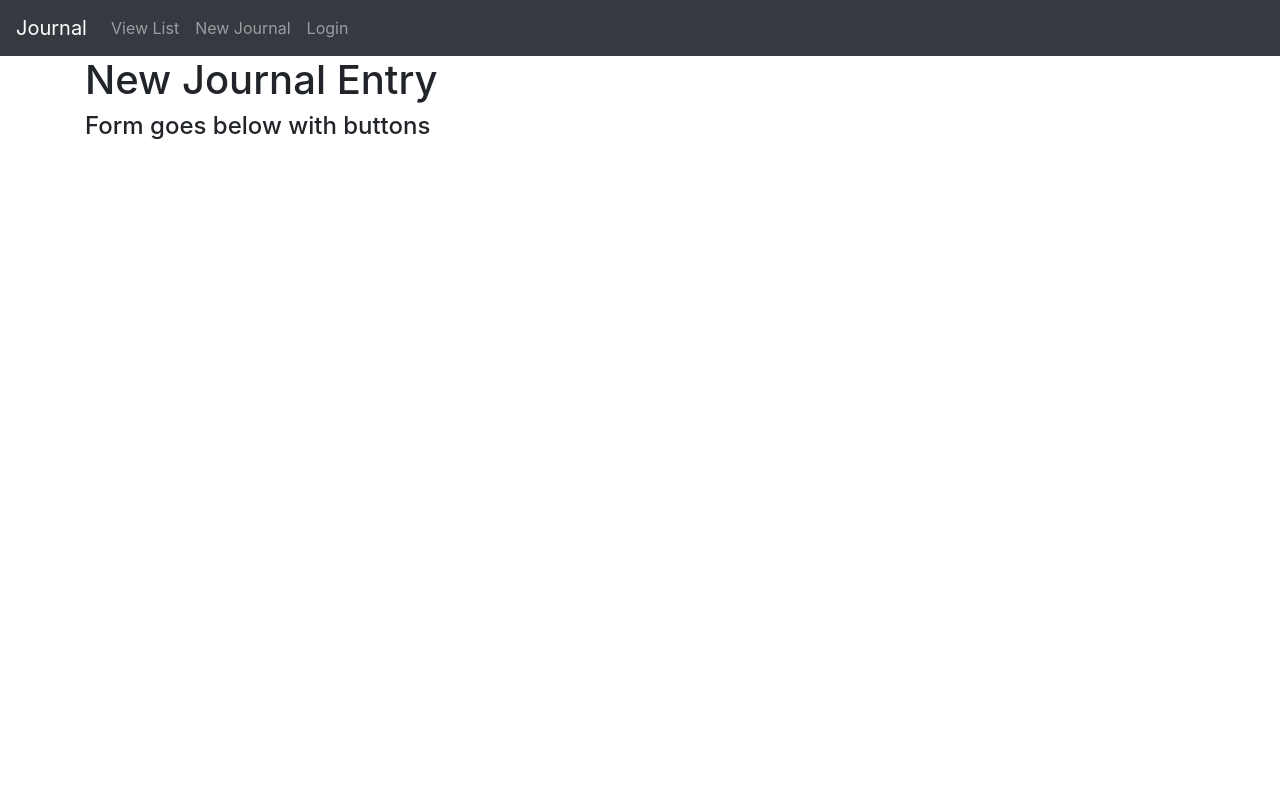
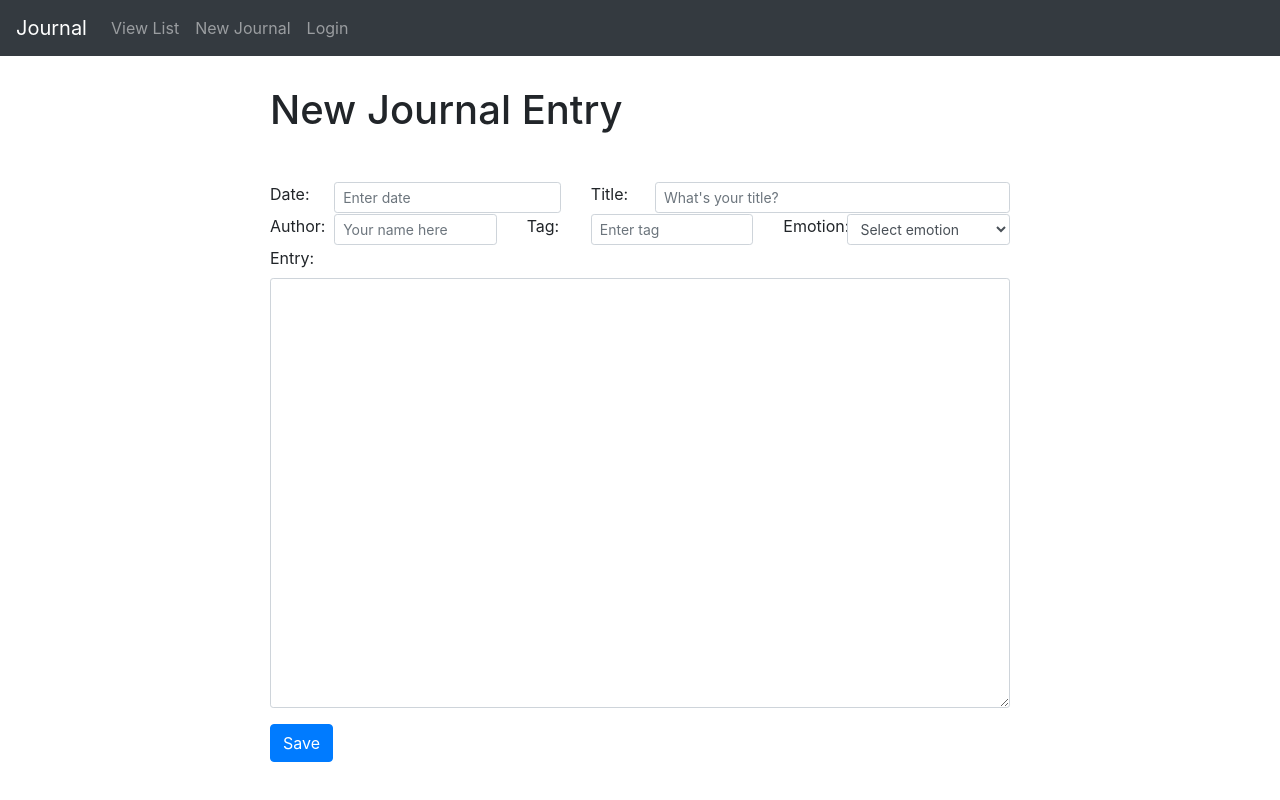
Before and after one commit to mjtoolbox/journal, a Flask app: page /new in a window 1280 px wide. Run offline with Flask 2, Linux system fonts and the light colour scheme; some libraries are stand-ins or nearby versions.

Commit message:
Journal almost done

```diff
--- a/app.py
+++ b/app.py
@@ -1,5 +1,6 @@
 from flask import Flask, render_template, request, redirect
 import sqlite3
+from sqlite3 import Error
 import sys
 from db import dbconnection
 
@@ -8,29 +9,151 @@ app = Flask(__name__)
 
 @app.route("/")
 def home():
-    testSelect()
     return render_template("welcome.html")
+
 
 @app.route("/journals")
 def journals():
+    rows = findAllJournals()
+    return render_template("journals.html", journals=rows)
 
-    return render_template("journals.html")
 
 @app.route("/new")
 def newJournal():
     return render_template("newJournal.html")
 
-@app.route("/view")
+
+@app.route("/addJournal", methods=['POST'])
+def addJournal():
+    msg = ""
+    try:
+        # Insert to DB
+        title = request.form['title']
+        date = request.form['date']
+        author = request.form['author']
+        tag = request.form['tag']
+        emotion = request.form['emotion']
+        content = request.form['content']
+
+        con = dbconnection()
+        cur = con.cursor()
+        cur.execute("INSERT INTO Journal (title, date, author, tag, emotion, content) VALUES (?,?,?,?,?,?); ",
+                    (title, date, author, tag, emotion, content))
+
+        con.commit()
+        msg = "Journal successfully saved"
+        return redirect("/journals")
+    except Error as e:
+        print("Hey there is an error: " + e)
+        msg = e
+    finally:
+        cur.close()
+        con.close()
+        # return render_template("result.html", msg=msg)
+
+
+@app.route("/edit/<int:id>")
+def editJournal(id):
+    try:
+        con = dbconnection()
+        cur = con.cursor()
+        cur.execute("select * from Journal where id = ?", (str(id),))
+        row = cur.fetchone()
+        print("Edit")
+        print(row)
+        if row:
+            return render_template("editJournal.html", aJournal=row)
+        else:
+            msg = "Cannot find the journal with this id"
+    except Error as e:
+        print("There is an error", e)
+        msg = e
+    finally:
+        cur.close()
+        con.close()
+
+
+@ app.route("/update", methods=["POST"])
+def updateJournal():
+    msg = ""
+    try:
+        _id = request.form['id']
+        title = request.form['title']
+        date = request.form['date']
+        # author = request.form['author']
+        tag = request.form['tag']
+        emotion = request.form['emotion']
+        content = request.form['content']
+
+        con = dbconnection()
+        cur = con.cursor()
+        cur.execute("UPDATE Journal SET title = ?, date = ?, content = ?, emotion = ?, tag = ? WHERE id = ?",
+                    (title, date, content, emotion, tag, _id))
+        con.commit()
+        msg = "Journal successfully updated!"
+        return redirect("/journals")
+    except Error as e:
+        print("Error " + e)
+        con.rollback()
+        msg = "There is an error, rollback the change."
+    finally:
+        cur.close()
+        con.close()
+
+
+@app.route("/delete/<int:id>")
+def deleteJournal(id):
+    msg = ""
+    try:
+        con = dbconnection()
+        cur = con.cursor()
+        cur.execute("delete from Journal where id = ?", (str(id),))
+        con.commit()
+        msg = "Journal deleted successfully!"
+        # return render_template("result.html", msg=msg)
+        return redirect("/journals")
+    except Error as e:
+        print("Error " + e)
+        con.rollback()
+        msg = "There is an error while deleting."
+    finally:
+        cur.close()
+        con.close()
+
+# def editJournal():
+#     msg = ""
+#     try:
+#         con = dbconnection()
+#         cur = con.cursor()
+#         cur.execute("SELECT * FROM Journal WHERE id = ?", str(1))
+#         row = cur.fetchone()
+#         if row:
+#             return render_template("editJournal.html", aJournal=row)
+#         else:
+#             msg = "Cannot find the journal with this id"
+#     except Error as e:
+#         print("There is an error " + e)
+#         msg = e
+#     finally:
+#         cur.close()
+#         con.close()
+
+
+@ app.route("/view")
 def viewJournal():
     return render_template("viewJournal.html")
 
-# This function is to test db connection
-def testSelect():
-    cur = dbconnection().cursor()
+# This function is to retrieve all Journals
+
+
+def findAllJournals():
+    con = dbconnection()
+    con.row_factory = sqlite3.Row
+    cur = con.cursor()
     cur.execute("SELECT * FROM Journal")
     rows = cur.fetchall()
-    for row in rows:
-        print(row)
+    return rows
+
 
 if __name__ == "__main__":
     app.config['DEBUG'] = True
--- a/runtime.txt
+++ b/runtime.txt
@@ -1 +1 @@
-python-3.7.8
+python-3.8.6
--- a/templates/NewJournal.html
+++ b/templates/NewJournal.html
@@ -41,9 +41,91 @@
         </ul>
       </div>
     </nav>
-    <div class="container">
-      <h1>New Journal Entry</h1>
-      <h4>Form goes below with buttons</h4>
+    <div class="container" style="padding-left: 200px; padding-right: 200px">
+      <h1 style="padding-top: 30px; padding-bottom: 40px">New Journal Entry</h1>
+      <form method="POST" action="{{url_for('addJournal')}}">
+        <div class="row">
+          <div class="col-sm-1">
+            <label>Date:</label>
+          </div>
+          <div class="col-sm-4">
+            <input
+              type="text"
+              id="date"
+              name="date"
+              placeholder="Enter date"
+              class="form-control form-control-sm"
+            />
+          </div>
+          <div class="col-sm-1">
+            <label>Title:</label>
+          </div>
+          <div class="col-sm-6">
+            <input
+              type="text"
+              id="title"
+              name="title"
+              placeholder="What's your title?"
+              class="form-control form-control-sm"
+            />
+          </div>
+        </div>
+        <div class="row">
+          <div class="col-sm-1">
+            <label>Author:</label>
+          </div>
+          <div class="col-sm-3">
+            <input
+              type="text"
+              id="author"
+              name="author"
+              placeholder="Your name here"
+              class="form-control form-control-sm"
+            />
+          </div>
+          <div class="col-sm-1">
+            <label>Tag:</label>
+          </div>
+          <div class="col-sm-3">
+            <input
+              type="text"
+              id="tag"
+              name="tag"
+              placeholder="Enter tag"
+              class="form-control form-control-sm"
+            />
+          </div>
+          <div class="col-sm-1">
+            <label>Emotion:</label>
+          </div>
+          <div class="col-sm-3">
+            <select name="emotion" class="form-control form-control-sm">
+              <option selected>Select emotion</option>
+              <option value="Happy">Happy</option>
+              <option value="Energized">Energized</option>
+              <option value="Confident">Confident</option>
+              <option value="Calm">Calm</option>
+              <option value="Normal">Normal</option>
+              <option value="Bored">Bored</option>
+              <option value="Tired">Tired</option>
+              <option value="Anxious">Anxious</option>
+              <option value="Sad">Sad</option>
+            </select>
+          </div>
+        </div>
+        <div class="row">
+          <div class="col-sm-12">
+            <label>Entry:</label>
+            <textarea
+              class="form-control form-control-sm"
+              rows="20"
+              id="content"
+              name="content"
+            ></textarea>
+          </div>
+        </div>
+        <button type="submit" class="btn btn-primary mt-3">Save</button>
+      </form>
     </div>
   </body>
 </html>
--- a/templates/Result.html
+++ b/templates/Result.html
@@ -43,6 +43,7 @@
     </nav>
     <div class="container">
       <h1>Result page</h1>
+      <h2>{{msg}}</h2>
       <a href="/">Back to Home</a>
     </div>
   </body>
```
Also changed, not shown: templates/EditJournal.html (+83 -2 lines), templates/Journals.html (+24 -7 lines).
